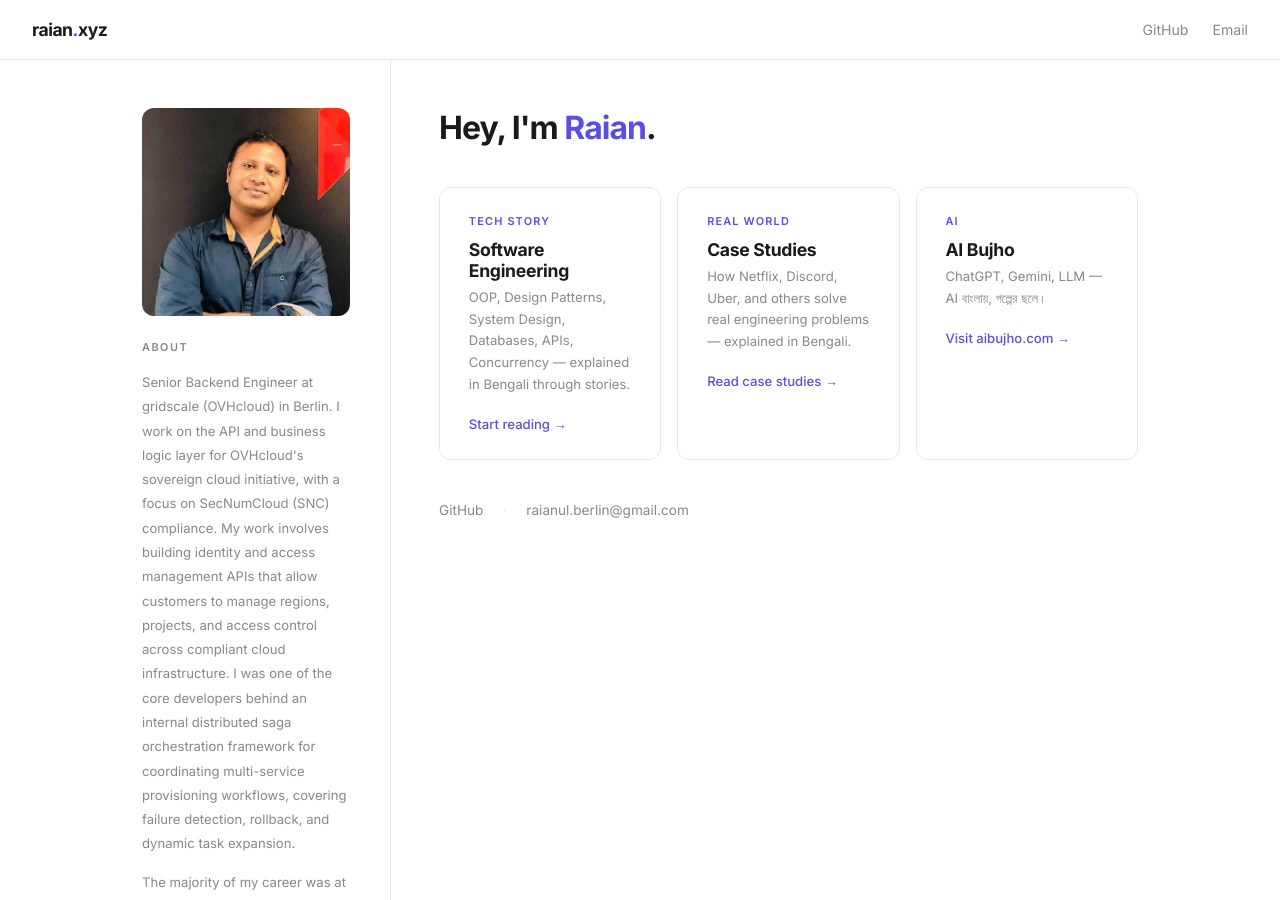
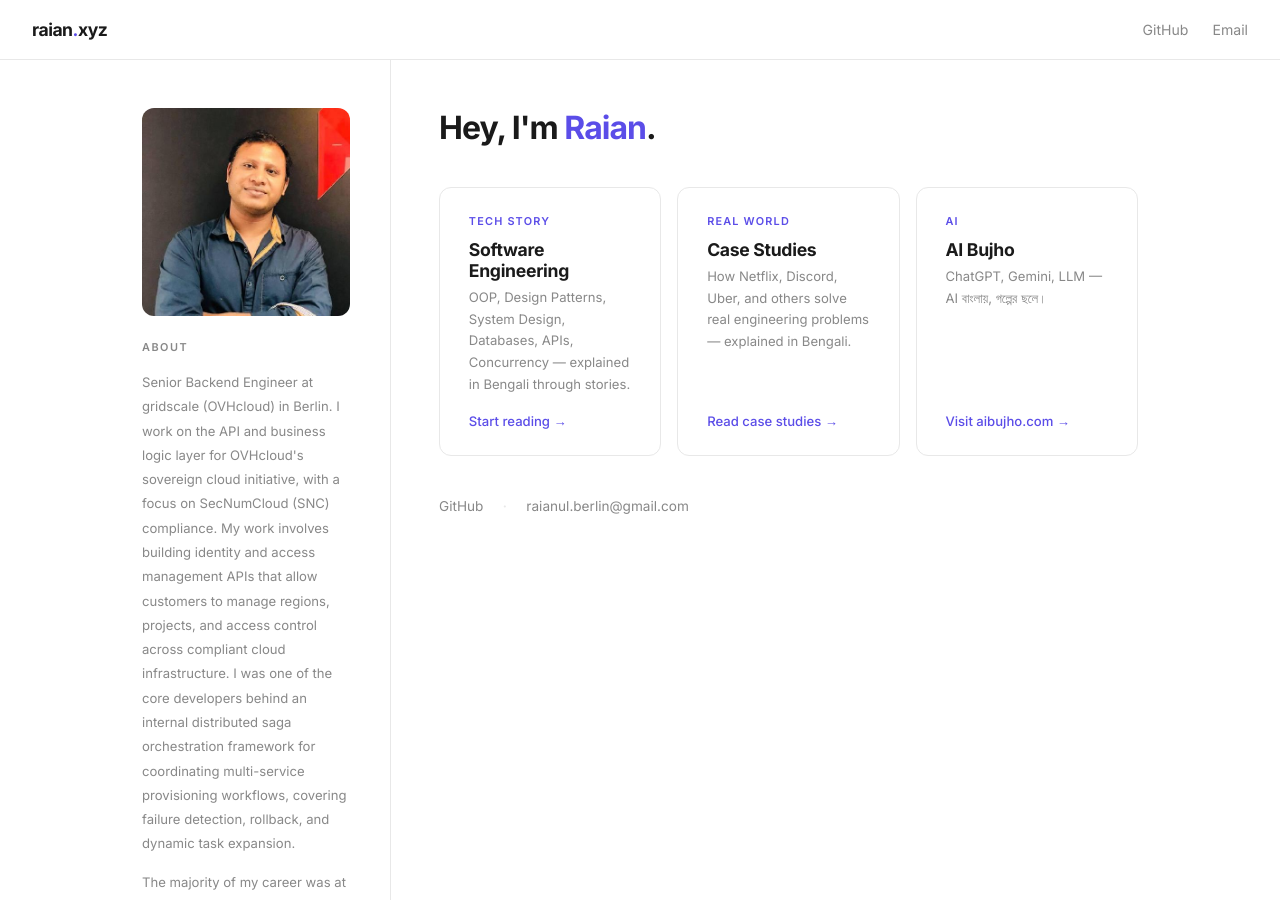
Before and after one commit to raianul/raianul.github.io, a Jekyll site: the page built from index.html, in a window 1280 px wide and 900 px high. Built offline with Jekyll 4.4.1, drawn with Linux system fonts in a browser that asks for light colours.

Commit message:
Align card arrows to bottom using flexbox
Co-Authored-By: Claude Sonnet 4.6 <noreply@anthropic.com>

```diff
--- a/index.html
+++ b/index.html
@@ -140,7 +140,8 @@ description: "Bengali tech writing and AI tools by Raian."
       padding-top: 0.5rem;
     }
     .dest-card {
-      display: block;
+      display: flex;
+      flex-direction: column;
       border: 1px solid var(--border);
       border-radius: 12px;
       padding: 1.6rem 1.8rem;
@@ -148,6 +149,7 @@ description: "Bengali tech writing and AI tools by Raian."
       color: inherit;
       transition: border-color 0.15s, background 0.15s;
     }
+    .dest-desc { flex: 1; }
     .dest-card:hover { border-color: var(--accent); background: var(--accent-soft); }
     .dest-tag {
       font-size: 0.68rem;
@@ -168,6 +170,7 @@ description: "Bengali tech writing and AI tools by Raian."
       color: var(--muted);
       line-height: 1.65;
       margin-bottom: 1.1rem;
+      flex: 1;
     }
     .dest-arrow {
       font-size: 0.82rem;
```
